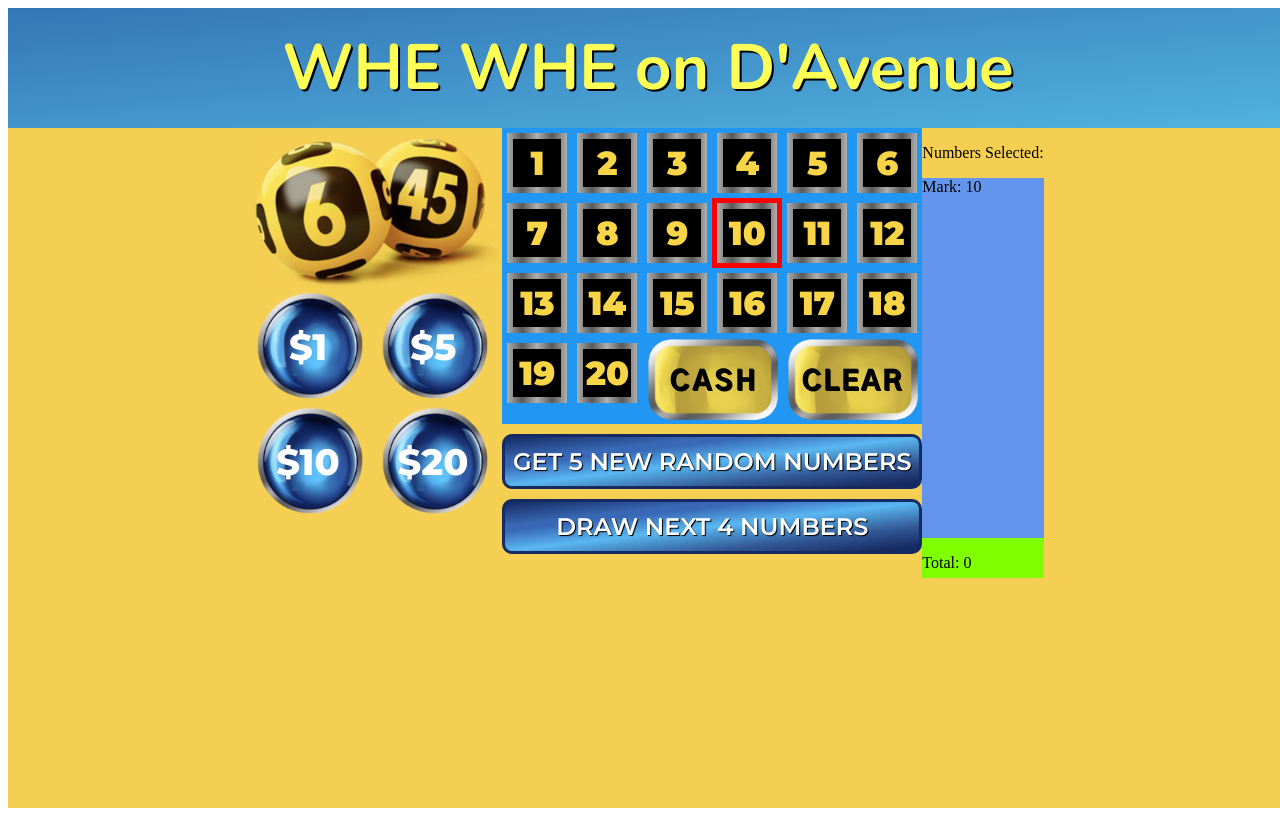
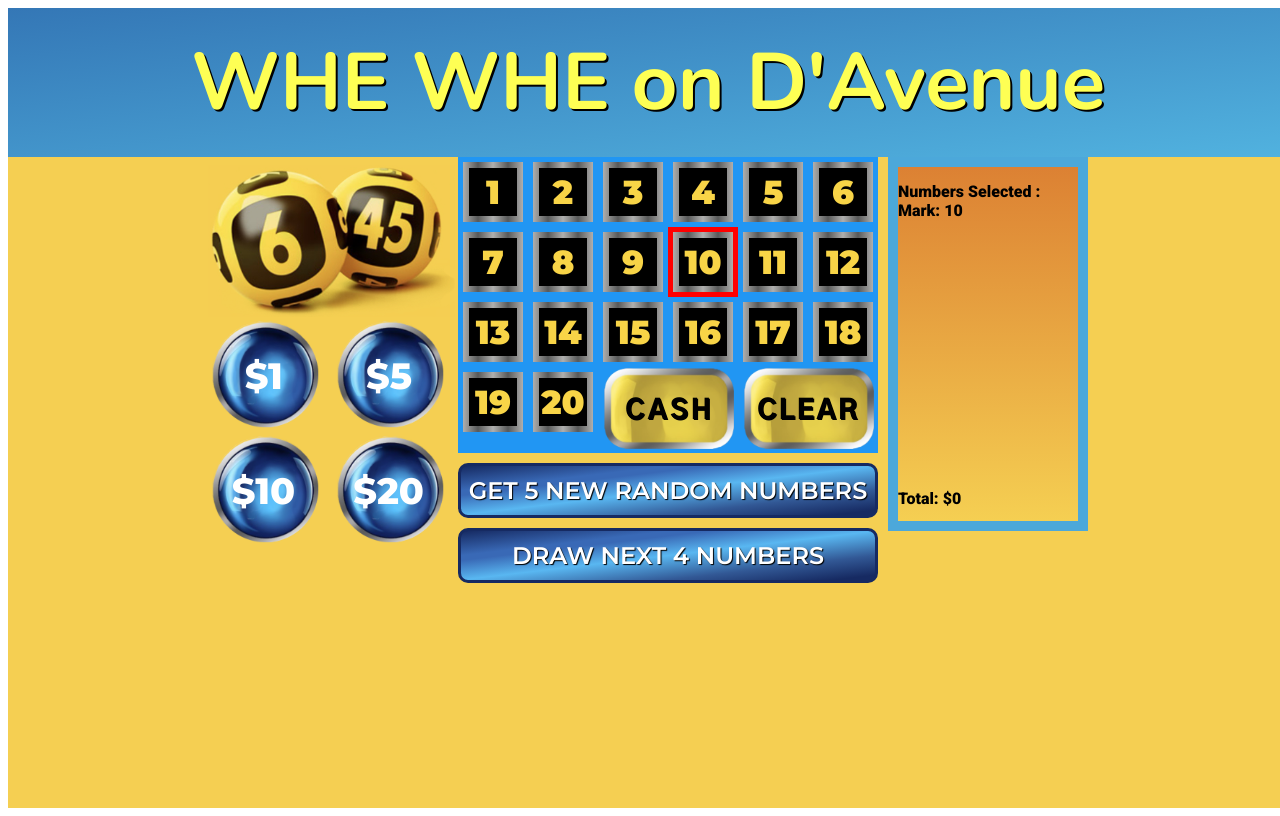
Before and after one commit to marescanog/JCSystem, a React (Create React App) app: page / in a window 1280 px wide. Both pictures are taken after a click on the button "10". Built offline with nearby package versions, Linux system fonts and the light colour scheme.

Commit message:
completed midterm

```diff
--- a/package.json
+++ b/package.json
@@ -9,6 +9,7 @@
     "react": "^18.2.0",
     "react-dom": "^18.2.0",
     "react-scripts": "5.0.1",
+    "sweetalert2": "^11.10.5",
     "web-vitals": "^2.1.4"
   },
   "scripts": {
--- a/public/index.html
+++ b/public/index.html
@@ -5,7 +5,7 @@
     <link rel="icon" href="%PUBLIC_URL%/favicon.ico" />
     <link rel="preconnect" href="https://fonts.googleapis.com">
     <link rel="preconnect" href="https://fonts.gstatic.com" crossorigin>
-    <link href="https://fonts.googleapis.com/css2?family=Gothic+A1:wght@600;700;900&family=Montserrat:ital,wght@0,100..900;1,100..900&family=Nunito:ital,wght@0,700;1,700&display=swap" rel="stylesheet">
+    <link href="https://fonts.googleapis.com/css2?family=Gothic+A1:wght@600;700;900&family=Montserrat:ital,wght@0,100..900;1,100..900&family=Nunito:ital,wght@0,700;1,700&family=Roboto:ital,wght@0,100;0,300;0,400;0,500;0,700;0,900;1,100;1,300;1,400;1,500;1,700;1,900&display=swap" rel="stylesheet">
     <meta name="theme-color" content="#000000" />
     <meta
       name="description"
--- a/src/App.css
+++ b/src/App.css
@@ -1,4 +1,3 @@
-
 .whole_section{
     flex: 1;
     background-color: #f5cf52;
@@ -19,19 +18,16 @@
 
 .left_section{
     flex: 1;
-    /* background-color: aqua; */
 }
 
 
 .center_section{
     flex: 2;
-    /* background-color: blueviolet; */
-
 }
 
 .right_section{
     flex: 1;
-    /* background-color: brown; */
+    margin-left: 10px;
 }
 
 
--- a/src/App.js
+++ b/src/App.js
@@ -5,6 +5,7 @@ import DisplayTotal from './components/DisplayTotal';
 import decor from './images/Decor.png';
 import Terminal from './components/Terminal';
 import CashButtons from './components/CashButtons';
+import Swal from 'sweetalert2';
 
 const App = () => {
 
@@ -13,7 +14,7 @@ const App = () => {
   const [refresh, setRefresh] = useState(false);
   const [randState, setRandState] = useState(Array(20).fill(false));
 
-  const addNum = (num, row, col)=>{
+  const addNum = (num)=>{
     let indx = selectedNums.findIndex(arrNum=>{return arrNum == num});
     if(indx < 0){
       // Check if there are 5 numbers
@@ -22,7 +23,12 @@ const App = () => {
         setSelectedNums([...selectedNums]);
         return true;
       } else {
-        alert("You have the maximum amount of numbers picked.");
+        Swal.fire({
+          title: 'Error!',
+          text: 'You have the maximum amount of numbers picked.',
+          icon: 'error',
+          confirmButtonText: 'OK'
+        })
         return false;
       }
     } else {
@@ -35,7 +41,12 @@ const App = () => {
 
   const validateAddCashAmount = (_callback = ()=>{}, v)=> {
     if(selectedNums.length < 5){
-      alert("Please select 5 numbers before selecting a cash value");
+      Swal.fire({
+        title: 'Cannot Cash Out Yet',
+        text: 'Please select 5 numbers before selecting a cash value.',
+        icon: 'info',
+        confirmButtonText: 'OK'
+      });
     } else {
       _callback(v);
     }
@@ -46,16 +57,39 @@ const App = () => {
 
     if(selectedNums.length < 5){
       isValid = false;
-      alert("Please select 5 numbers before cashing out");
+      Swal.fire({
+        title: 'Cannot Cash Out Yet',
+        text: 'Please select 5 numbers before cashing out.',
+        icon: 'info',
+        confirmButtonText: 'OK'
+      });
     }
 
     if(isValid && cashValue == 0){
       isValid = false;
-      alert("Please select a cash value before cashing out");
+      Swal.fire({
+        title: 'Cannot Cash Out Yet',
+        text: 'Please select a cash value to cash out.',
+        icon: 'info',
+        confirmButtonText: 'OK'
+      });
     }
 
     if(isValid){
-      alert("You have cashed out");
+      Swal.fire({
+        title: "You Have Cashed Out a Ticket!",
+        width: 600,
+        padding: "3em",
+        color: "#162a62",
+        background: "#fff url(/images/trees.png)",
+        html:`<div><p><b>Your Numbers:</b></p><p>${selectedNums[0]}</p><p>${selectedNums[1]}</p><p>${selectedNums[2]}</p><p>${selectedNums[3]}</p><p>${selectedNums[4]}</p><p><b>Total Cashout</b>:$${cashValue.toFixed(2)}</p></div>`,
+        backdrop: `
+          rgba(0,0,123,0.4)
+          left top
+          no-repeat
+        `
+      });
+
       __callback();
     }
   }
--- a/src/components/DisplayTotal.js
+++ b/src/components/DisplayTotal.js
@@ -14,19 +14,21 @@ const DisplayTotal = props => {
   },[props?.clearState]);
 
   return (
-    <div>
-      <p>Numbers Selected:</p>
+    <div className={"display_container"}>
+      <div className={"display_inner_container"}>
+        <p className={"display_headertext"}>Numbers Selected :</p>
         <div className={"main_screen"}>
           <div className={"numList_screen"}>
               {
                   numberArr && numberArr.map(number=>{
                       return (
-                        <p key={"NS"+number}>Mark: {number}</p>
+                          <p className={"display_text"} key={"NS"+number}>Mark: {number}</p>
                       )
                   })
               }
           </div>
-        <p>Total: {props?.total??0}</p>
+          <p className={"display_footertext"}>Total: ${props?.total?props.total.toFixed(2):0}</p>
+        </div>
       </div>
     </div>
   )
--- a/src/css/DisplayTotal.css
+++ b/src/css/DisplayTotal.css
@@ -1,11 +1,44 @@
+
+.display_container{
+    background-color: #4ca8da;
+    margin: 0;
+    padding: 10px;
+    min-width: 180px;
+}
+
+.display_inner_container{
+    background-image: linear-gradient(#dc8133, #f5cf52);
+}
+
+.display_headertext{
+    margin: 0;
+    padding-top: 15px;
+    font-family: "Roboto", sans-serif;
+    font-weight: 800;
+    font-style: normal;
+}
+
+.display_text{
+    margin: 0;
+    font-family: "Roboto", sans-serif;
+    font-weight: 800;
+    font-style: normal;
+}
+
+.display_footertext{
+    margin: 0;
+    margin-bottom: 15px;
+    font-family: "Roboto", sans-serif;
+    font-weight: 800;
+    font-style: normal;
+}
 .main_screen{
     flex: 1;
-    background-color: chartreuse;
-    height: 50vh;
+    height: 40vh;
+    min-height: 300px;
     justify-content: space-between;
 }
 
 .numList_screen  {
     min-height: 90%;
-    background-color: cornflowerblue;
 }
--- a/src/css/Header.css
+++ b/src/css/Header.css
@@ -9,10 +9,10 @@
     text-align: center;
     padding-top: 0.25em;
     padding-bottom: 0.25em;
-    font-size: 4em;
+    font-size: 5em;
     font-family: "Nunito", sans-serif;
     font-optical-sizing: auto;
-    font-weight: 1000;
+    font-weight: 900;
     font-style: normal;
     color: #feff54;
     text-shadow: 2px 2px #000000;
```
Also changed, not shown: 1 other file (tests, documents, lock files or other folders). Lines whose indentation alone changed are shown as unchanged.
